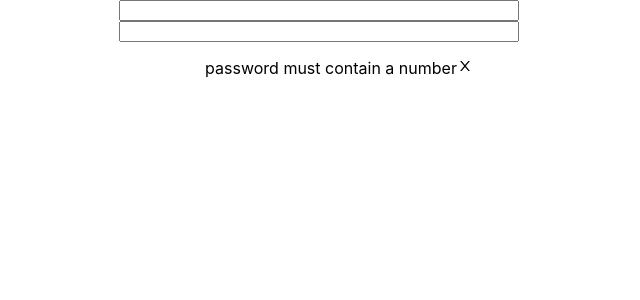
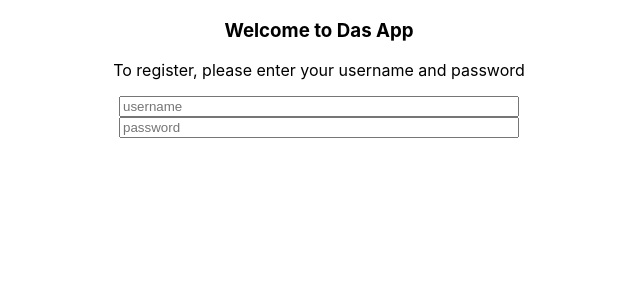
Before and after one commit to CD-Mackay/bad_ui_battles, a React (Create React App) app in the folder bad_password_validation/: page / in a window 1280 px wide. Shown: the top 300 px of the page, without its empty margins (321-961 px from the left). Built offline with nearby package versions, Linux system fonts and the light colour scheme.

Commit message:
style inputs

```diff
--- a/bad_password_validation/src/App.js
+++ b/bad_password_validation/src/App.js
@@ -15,7 +15,7 @@ function App() {
       errorArr[0].completed = true;
     }
     if (!value.includes("robot") && error.length < 2) {
-      errorArr.push({
+      errorArr.splice(0, 0, {
         string: "password must contain the word robot",
         completed: false,
       });
@@ -23,19 +23,19 @@ function App() {
     if (value.includes("robot") && !value.includes("zoop") && error.length < 3) {
       console.log("third!")
       errorArr[1].completed = true;
-      errorArr.push({ string: "password must contain zoop", completed: false });
+      errorArr.splice(0, 0, { string: "password must contain zoop", completed: false });
     }
     if (value.includes("zoop") && !value.includes("right")&& error.length < 4) {
       errorArr[2].completed = true;
-      errorArr.push({string: "After you slide to the left, you must slide to the _____", completed: false})
+      errorArr.splice(0, 0, {string: "After you slide to the left, you must slide to the _____", completed: false})
     }
     if (value.includes("right") && error.length < 5) {
       errorArr[3].completed = true;
-      errorArr.push({string: "must include the letter z twice", completed: false})
+      errorArr.splice(0, 0, {string: "must include the letter z twice", completed: false})
     }
     if (value.includes("zz") && error.length < 6) {
       errorArr[4].completed = true;
-      errorArr.push({string: "press f to pay respects", completed: false})
+      errorArr.splice(0, 0, {string: "press f to pay respects", completed: false})
     }
     if (value.includes("f") && error.length < 7) {
       errorArr[5].completed = true;
@@ -62,15 +62,18 @@ function App() {
   };
   return (
     <div className="App">
+      <h3>Welcome to Das App</h3>
+      <p>To register, please enter your username and password</p>
       <form className="user-form">
-        <input type="text"></input>
+        <input type="text" placeholder="username"></input>
         <input
+        placeholder="password"
           type="password"
           value={password}
           onChange={(e) => handleInput(e)}
         ></input>
       </form>
-      <ul>{showReqs()}</ul>
+      <ul>{password.length > 0 && showReqs()}</ul>
     </div>
   );
 }
```
